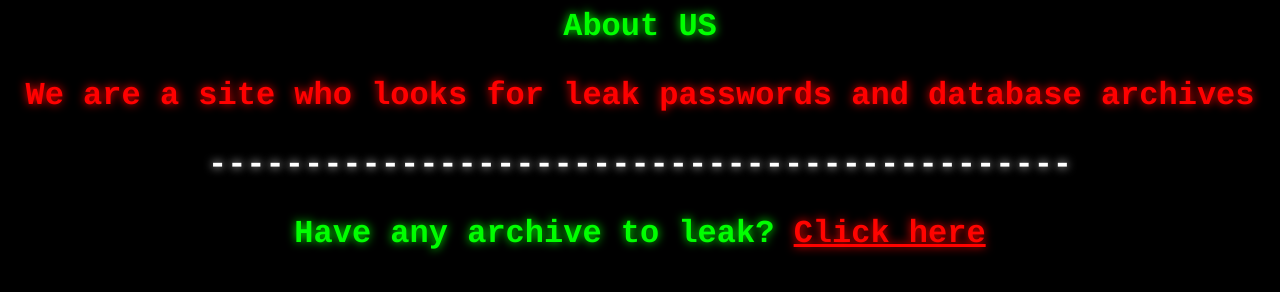
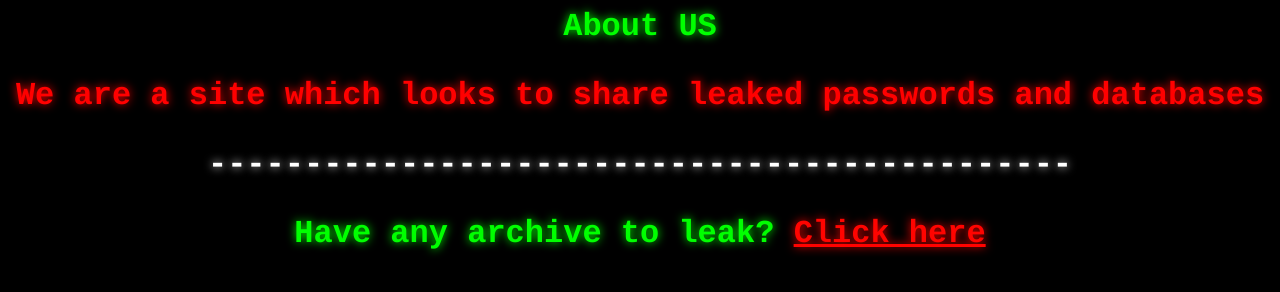
Before and after one commit to NetunoFLEX/hacker-site, a plain HTML site: page hacker-site-source/faq.html in a window 1280 px wide. Drawn offline with Linux system fonts and the light colour scheme.

Commit message:
Update faq.html

```diff
--- a/hacker-site-source/faq.html
+++ b/hacker-site-source/faq.html
@@ -9,7 +9,7 @@
 <b><font color="#00FF00" face="courier" size="6" style="text-shadow: 0px 0px 10px;">About US</p>
 <BODY>
 <b><font color="#FF0000" face="courier" size="6" style="text-shadow: 0px 0px 10px;">
-</p>We are a site who looks for leak passwords and database archives</p>
+</p>We are a site which looks to share leaked passwords and databases</p>
 <html>
 <body>
 <b><font color="#FFFFFF" face="courier" size="6" style="text-shadow: 0px 0px 10px;">---------------------------------------------</p>
```
